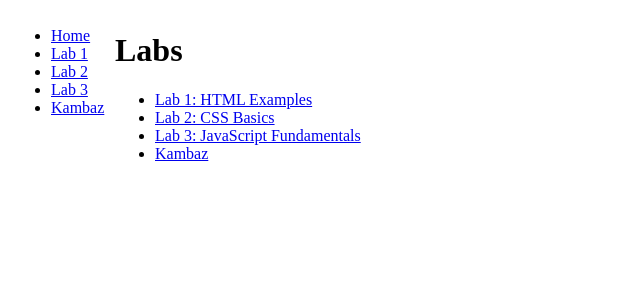
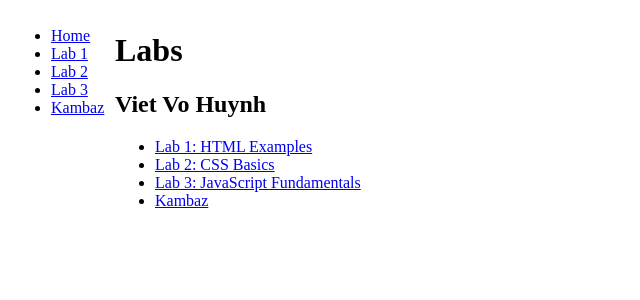
Before and after one commit to potatopotato1253/kambaz-next-js-sp26, a Next.js app in the folder A1/kambaz-next-js/: page /labs in a window 1280 px wide. Shown: the top 300 px of the page, without its empty margins (0-640 px from the left). Built offline with nearby package versions, Linux system fonts and the light colour scheme.

Commit message:
added name

```diff
--- a/A1/kambaz-next-js/app/labs/page.tsx
+++ b/A1/kambaz-next-js/app/labs/page.tsx
@@ -3,6 +3,7 @@ export default function labs() {
  return (
    <div id="wd-labs">
      <h1>Labs</h1>
+     <h2>Viet Vo Huynh</h2>
      <ul>
        <li>
          <Link href="/labs/lab1" id="wd-lab1-link">
```
